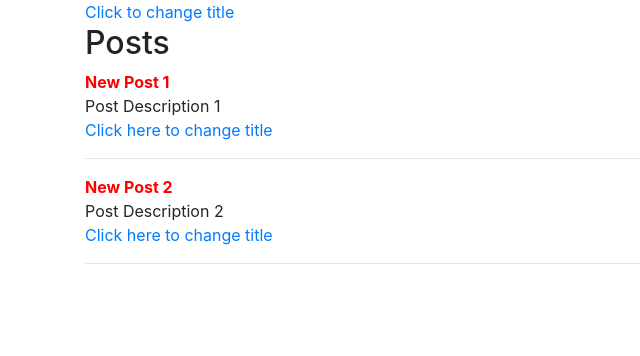
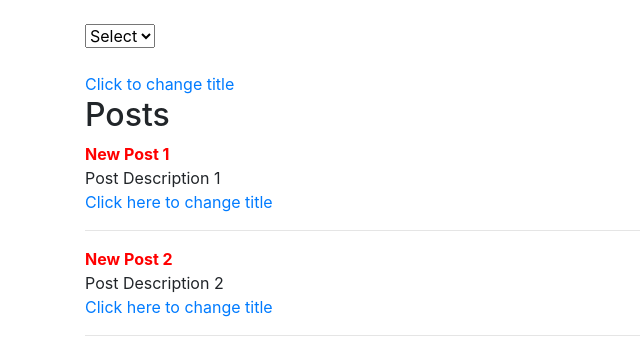
Before and after one commit to leelanarasimha/vue3-course, a Vue app in the folder vue3-project/: page / in a window 1280 px wide. Shown: the top 356 px of the page, without its empty margins (0-640 px from the left). Built offline with nearby package versions, Linux system fonts and the light colour scheme.

Commit message:
Non Prop attributes

```diff
--- a/vue3-project/src/App.vue
+++ b/vue3-project/src/App.vue
@@ -2,6 +2,13 @@
     <div class="container">
         <div class="row">
             <div class="col-md-12">
+                <div class="my-4">
+                    <select-component
+                        data-status="1"
+                        id="selectbox"
+                        @change="selectChange"
+                    ></select-component>
+                </div>
                 <a href="" @click.prevent="changeTitle()"
                     >Click to change title</a
                 >
@@ -16,6 +23,7 @@
 </template>
 
 <script>
+import SelectComponent from './components/SelectComponent.vue';
 export default {
     data() {
         return {
@@ -35,9 +43,14 @@ export default {
         changeTitle() {
             this.posts[0].title = 'change the title in parent';
         },
+        selectChange(event) {
+            console.log(event.target.value);
+        },
     },
     name: 'App',
-    components: {},
+    components: {
+        SelectComponent,
+    },
 };
 </script>
 
--- /dev/null
+++ b/vue3-project/src/components/SelectComponent.vue
@@ -0,0 +1,22 @@
+<template>
+    <div v-bind="$attrs"></div>
+    <div>
+        <select v-bind="$attrs">
+            <option value="">Select</option>
+            <option value="1">1</option>
+        </select>
+    </div>
+</template>
+
+<script>
+export default {
+    inheritAttrs: false,
+    props: [],
+    data() {
+        return {};
+    },
+    mounted() {
+        console.log(this.$attrs);
+    },
+};
+</script>
```
